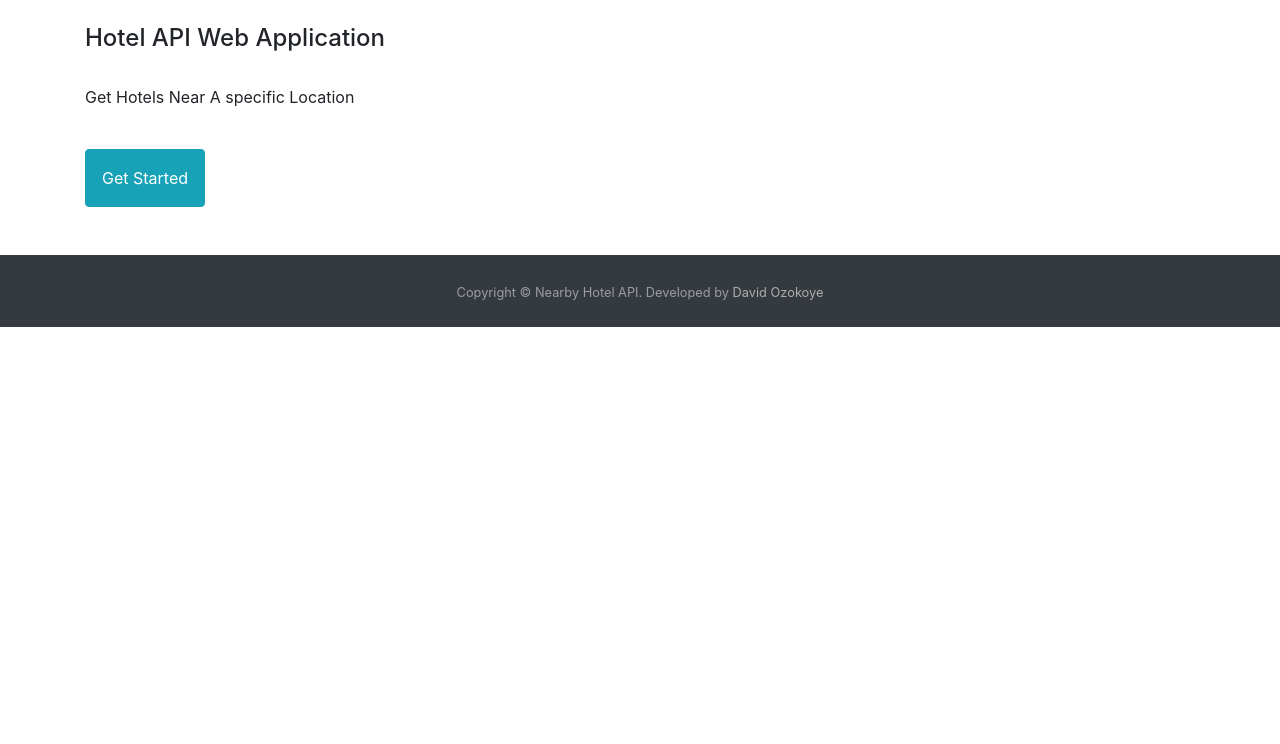
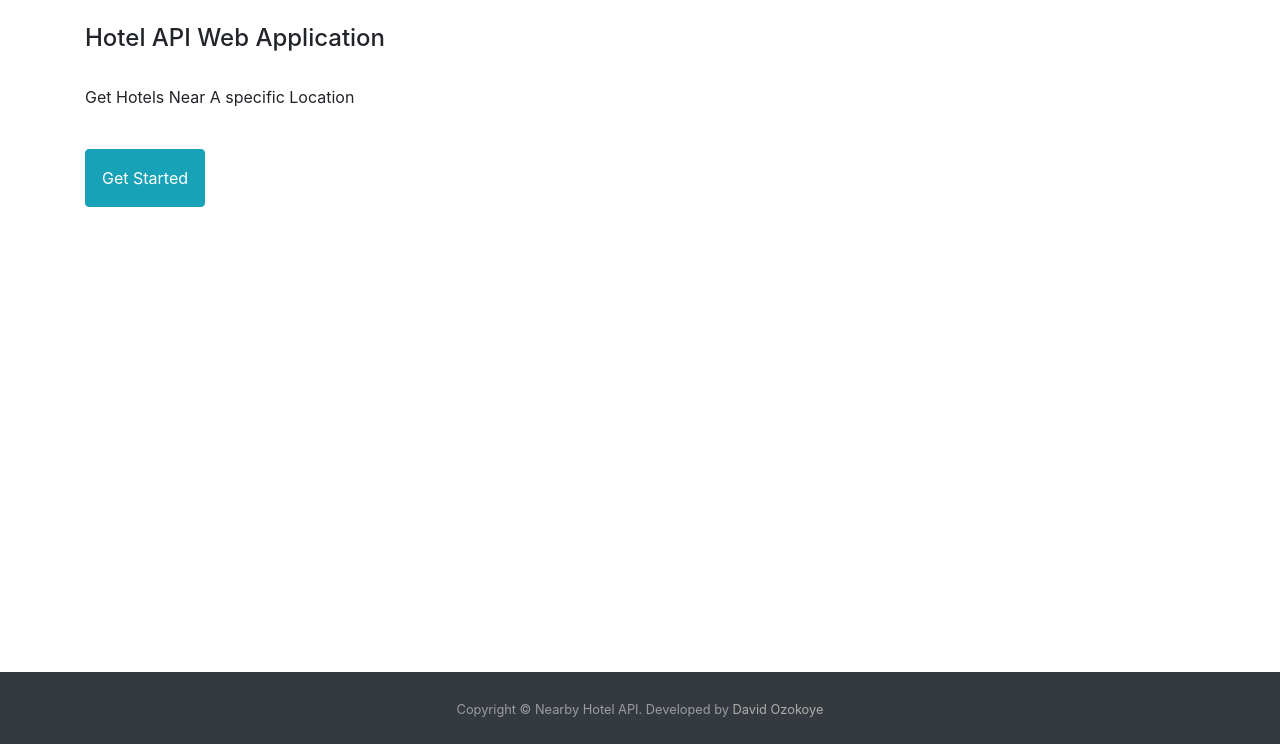
Before and after one commit to gyrationtechs/nearhotel, a Django app: page / in a window 1280 px wide. Shown: the part 56-800 px from the top of the page. Run offline with Django 3.2, Linux system fonts and the light colour scheme; parts of the project's set-up code (start-up, migrations or seed data) failed here and were passed over; some libraries are stand-ins or nearby versions.

Commit message:
Update base.html

```diff
--- a/templates/base.html
+++ b/templates/base.html
@@ -16,7 +16,15 @@
     <div class="container">
         {% block content %}{% endblock %}
     </div>
-    <footer id="sticky-footer" class="py-4 bg-dark text-white-50">
+    <style>
+        .footer {
+          position: fixed;
+          left: 0;
+          bottom: 0;
+          width: 100%;
+        }
+        </style>
+    <footer id="sticky-footer" class="py-4 footer bg-dark text-white-50">
         <div class="container text-center">
             <small>Copyright &copy; Nearby Hotel API. Developed by <a style="text-decoration: none; color: #aeaeaa;" href="https://gyrationtechs.com.ng">David Ozokoye</a></small>
         </div>
```
